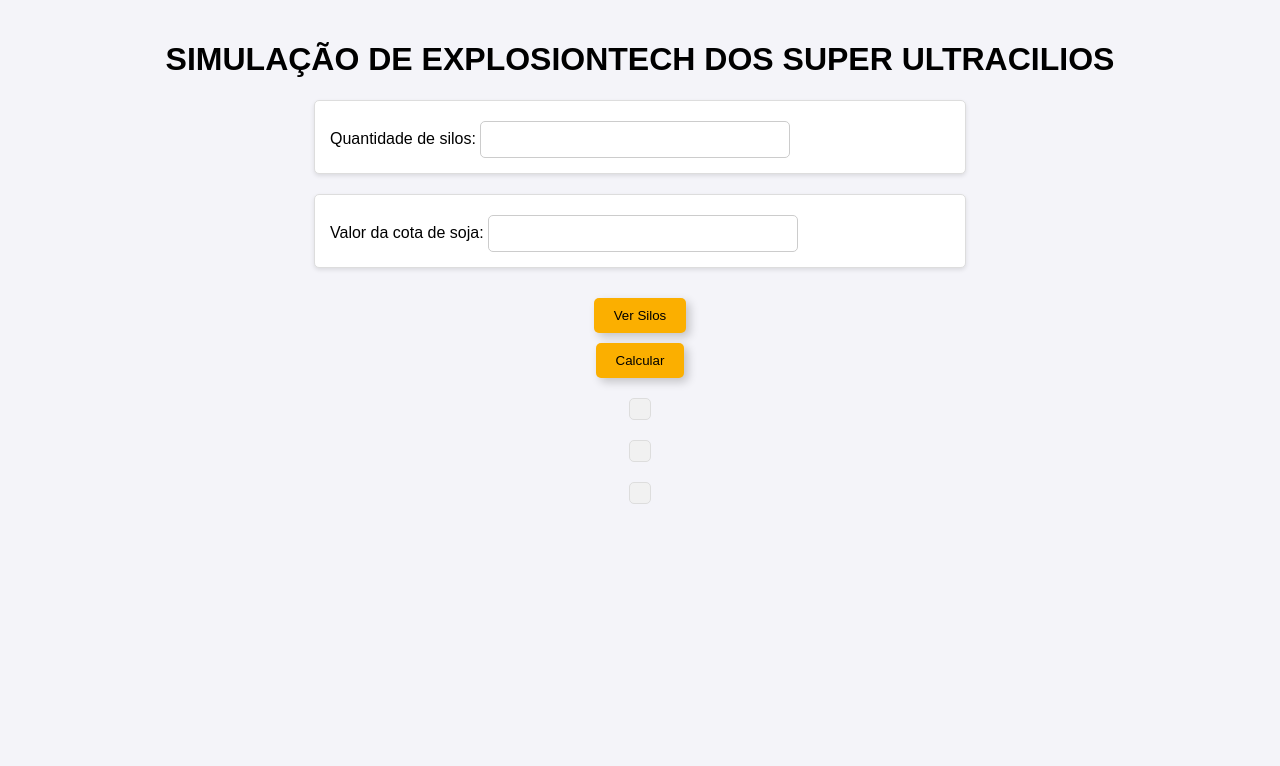
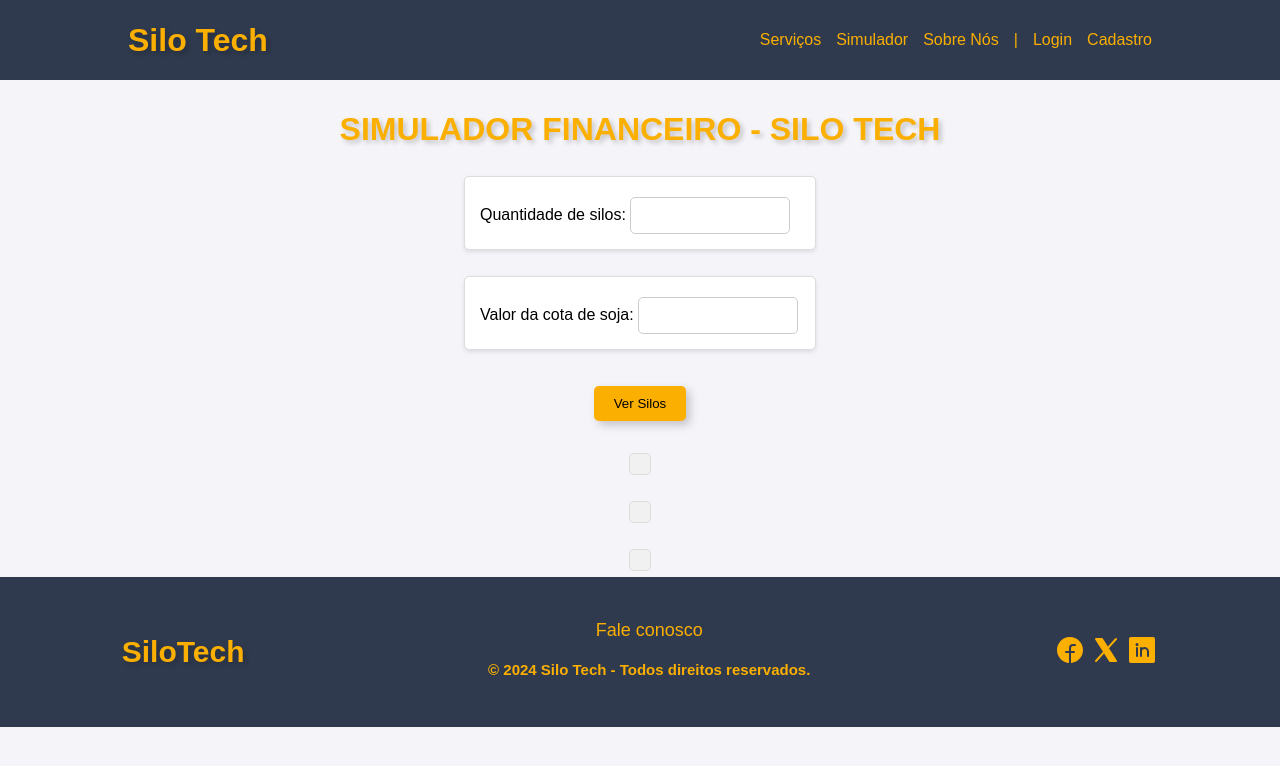
Before and after one commit to guireboko/SILO-SIGNAL, a plain HTML site: page Site institucional/CalculadoraSilo.html in a window 1280 px wide. Drawn offline with Linux system fonts and the light colour scheme.

Commit message:
Ajustes na estilização da Calculadora

```diff
--- a/Site institucional/CalculadoraSilo.html
+++ b/Site institucional/CalculadoraSilo.html
@@ -9,8 +9,35 @@
 </head>
 
 <body>
+    <div class="header" id="header">
+        <div class="header-container">
+            <h1 class="titulo">Silo Tech</h1>
 
-        <h1>SIMULAÇÃO DE EXPLOSIONTECH DOS SUPER ULTRACILIOS</h1>
+            <ul class="navbar">
+                <li>
+                    <a href="#servicos">Serviços</a>
+                </li>
+                <li>
+                    <a href="CalculadoraSilo.html">Simulador</a>
+                </li>
+                <li>
+                    <a href="sobre.html">Sobre Nós</a>
+                </li>
+                <li>|</li>
+                <li>
+                    <a href="login.html">Login</a>
+                </li>
+                <li>
+                    <a href="cadastro.html">Cadastro</a>
+                </li>
+            </ul>
+        </div>
+    </div>
+
+    <div class="container-calculadora">
+        <div class="titulo">
+            <h1>SIMULADOR FINANCEIRO - SILO TECH</h1>
+        </div>
         <div id="div1">
             Quantidade de silos: <input type="number" id="inputSilos"> <br>
         </div>
@@ -29,26 +56,59 @@
         </div>
 
         <button onclick="verificar()">Ver Silos</button>
-        <button onclick="calcular()">Calcular</button>
 
 
 
         <div id="div_mensagem"></div>
+        <div id="div4">
+            <button onclick="calcular()">Calcular</button>
+        </div>
         <div id="div_mensagem1"></div>
         <div id="div_mensagem2"></div>
         <div id="div_mensagem3"></div>
         <div id="div_mensagem4"></div>
+
+
+    </div>
+
+    <div class="footer">
+        <div class="container">
+            <div>
+                <h1 class="titulo">SiloTech</h1>
+            </div>
+            <div class="fale-conosco">
+                <p class="p-fale-conosco"><a href="faleConosco.html" class="a-fale-conosco">Fale conosco</a></p>
+                <h4 class="h4">© 2024 Silo Tech - Todos direitos reservados.</h4>
+            </div>
+            <div>
+                <svg xmlns="http://www.w3.org/2000/svg" width="32" height="32" fill="#fbaf00" viewBox="0 0 256 256">
+                    <path
+                        d="M232,128a104.16,104.16,0,0,1-91.55,103.26,4,4,0,0,1-4.45-4V152h24a8,8,0,0,0,8-8.53,8.17,8.17,0,0,0-8.25-7.47H136V112a16,16,0,0,1,16-16h16a8,8,0,0,0,8-8.53A8.17,8.17,0,0,0,167.73,80H152a32,32,0,0,0-32,32v24H96a8,8,0,0,0-8,8.53A8.17,8.17,0,0,0,96.27,152H120v75.28a4,4,0,0,1-4.44,4A104.15,104.15,0,0,1,24.07,124.09c2-54,45.74-97.9,99.78-100A104.12,104.12,0,0,1,232,128Z">
+                    </path>
+                </svg>
+                <svg xmlns="http://www.w3.org/2000/svg" width="32" height="32" fill="#fbaf00" viewBox="0 0 256 256">
+                    <path
+                        d="M215,219.85a8,8,0,0,1-7,4.15H160a8,8,0,0,1-6.75-3.71l-40.49-63.63L53.92,221.38a8,8,0,0,1-11.84-10.76l61.77-68L41.25,44.3A8,8,0,0,1,48,32H96a8,8,0,0,1,6.75,3.71l40.49,63.63,58.84-64.72a8,8,0,0,1,11.84,10.76l-61.77,67.95,62.6,98.38A8,8,0,0,1,215,219.85Z">
+                    </path>
+                </svg>
+                <svg xmlns="http://www.w3.org/2000/svg" width="32" height="32" fill="#fbaf00" viewBox="0 0 256 256">
+                    <path
+                        d="M216,24H40A16,16,0,0,0,24,40V216a16,16,0,0,0,16,16H216a16,16,0,0,0,16-16V40A16,16,0,0,0,216,24ZM96,176a8,8,0,0,1-16,0V112a8,8,0,0,1,16,0ZM88,96a12,12,0,1,1,12-12A12,12,0,0,1,88,96Zm96,80a8,8,0,0,1-16,0V140a20,20,0,0,0-40,0v36a8,8,0,0,1-16,0V112a8,8,0,0,1,15.79-1.78A36,36,0,0,1,184,140Z">
+                    </path>
+                </svg>
+            </div>
+        </div>
+    </div>
 </body>
 
 </html>
 
 <script>
+
     div1.style.display = 'block'
     div2.style.display = 'none'
     div3.style.display = 'block'
-
-
-
+    div4.style.display = 'none'
 
     function verificar() {
         var silo = Number(inputSilos.value)
@@ -81,10 +141,12 @@
             div1.style.display = 'block'
             div2.style.display = 'block'
             div3.style.display = 'block'
+            div4.style.display = 'block'
         } else {
             div1.style.display = 'block'
             div2.style.display = 'none'
             div3.style.display = 'block'
+            div4.style.display = 'block'
         }
 
 
@@ -109,7 +171,6 @@
         var proximo = selectProximo.value
         var soja = Number(inputSoja.value)
         var silo = Number(inputSilos.value)
-
 
         for (var contador = 1; contador <= silo; contador++) {
             var capacidade = Number(document.getElementById(`inputCapacidade${contador}`).value)
@@ -136,7 +197,6 @@
 
         div_mensagem3 += `Risco ${Teste}`
 
-
-        }
+    }
 
 </script>
--- a/Site institucional/style1.css
+++ b/Site institucional/style1.css
@@ -1,12 +1,17 @@
 body {
-    display: flex;
-    justify-content: center;
-    align-items: center;
-    flex-direction: column;
     font-family: Arial, sans-serif;
     background-color: #f4f4f9;
     margin: 0;
-    padding: 20px;
+    padding: 0;
+}
+
+.container-calculadora {
+    padding-top: 90px;
+    display: flex;
+    flex-direction: column;
+    justify-content: center;
+    align-items: center;
+    gap: 6px;
 }
 
 /* MEXENDO EM TODAS AS DIVS PARA QUE FIQUEM PADRONIZADOS */
@@ -19,7 +24,7 @@ body {
     border: 1px solid #ddd;
     border-radius: 5px;
     box-shadow: 0 2px 4px rgba(0, 0, 0, 0.1);
-    width: 50%;
+    width: 25%;
 }
 
 /* MEXENDO EM TODOS OS INPUTS PRA QUE FIQUEM PADRONIZADOS */
@@ -73,3 +78,75 @@ button:hover {
     border-radius: 5px;
     font-weight: bold;
 }
+
+
+.header {
+    background-color: rgba(47, 58, 78, 1);
+    height: 80px;
+    width: 100%;
+    position: fixed;
+    z-index: 1000;
+    transition: background-color 1.0s ease;
+}
+
+.header-container {
+    display: flex;
+    width: 80%;
+    margin: auto;
+    justify-content: space-between;
+    align-items: center;
+    height: 100%;
+}
+
+.header a{
+    text-decoration: none;
+    color: #FBAF00;
+}
+
+.navbar {
+    list-style-type: none;
+    display: flex;
+    gap: 15px;
+    color: #FBAF00;
+}
+
+.titulo {
+    color: #FBAF00;
+    text-shadow: 3px 3px 5px rgba(0, 0, 0, 0.2);
+    /* -webkit-text-stroke-color: #2F3A4E;
+    -webkit-text-stroke-width: 0.5px; */
+}
+
+.footer {
+    display: flex;
+    justify-content: space-between;
+    background-color: #2F3A4E;
+    height: 150px;
+    color: rgb(251, 175, 0);
+    display: flex;
+    font-size: 15px;
+}
+
+.footer .container {
+    display: flex;
+    flex-direction: row;
+    justify-content: space-around;
+    width: 100%;
+    align-items: center; }
+
+.fale-conosco {
+    display: flex;
+    flex-direction: column;
+    align-items: center;
+}
+
+.fale-conosco p {
+    padding-top: 15px;
+    font-size: 18px;
+    margin: 0;
+}
+
+.a-fale-conosco {
+    text-decoration: none;
+    color: inherit;
+}
```
Also changed, not shown: Site institucional/style.css (line endings or trailing spaces).
